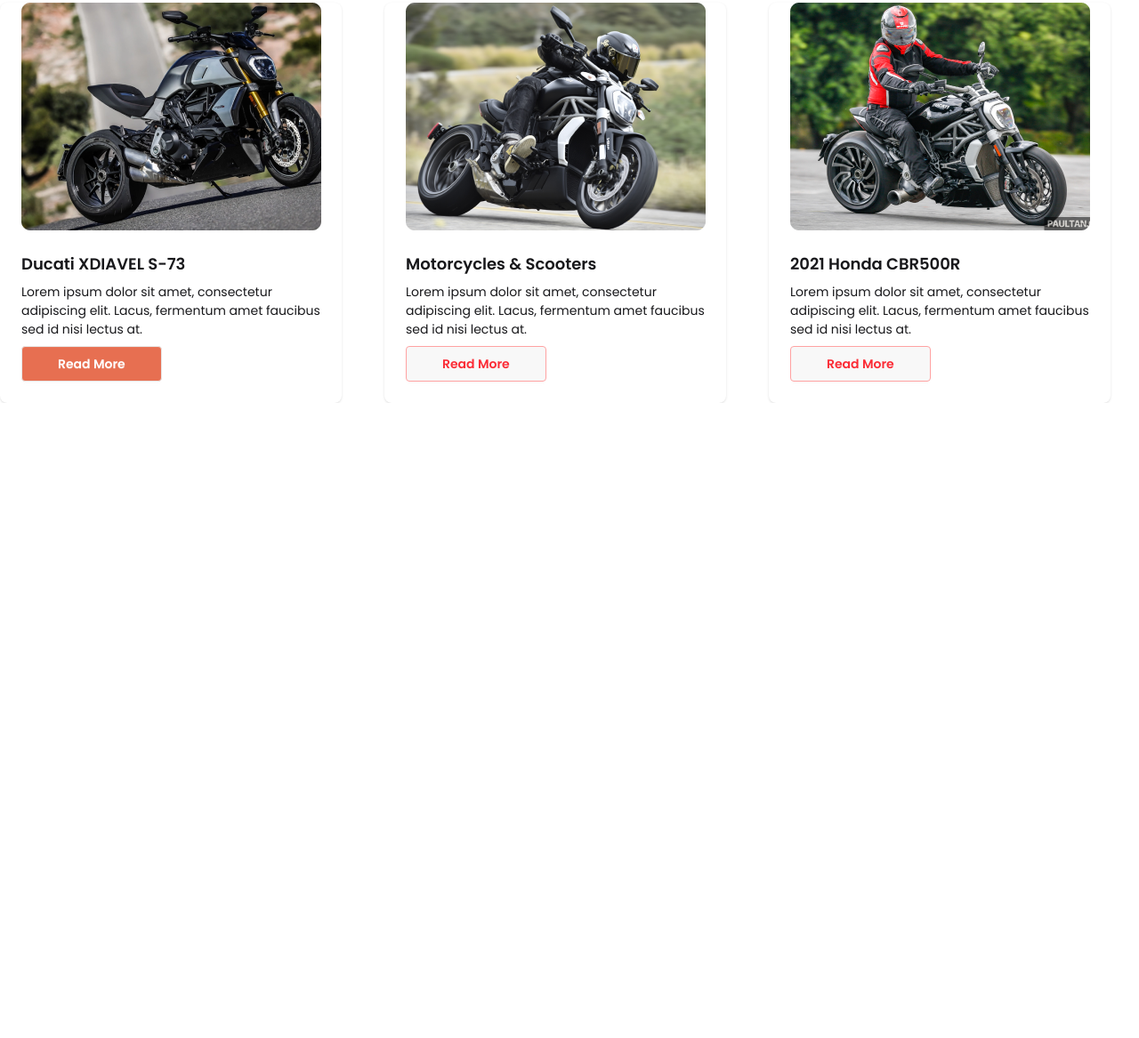
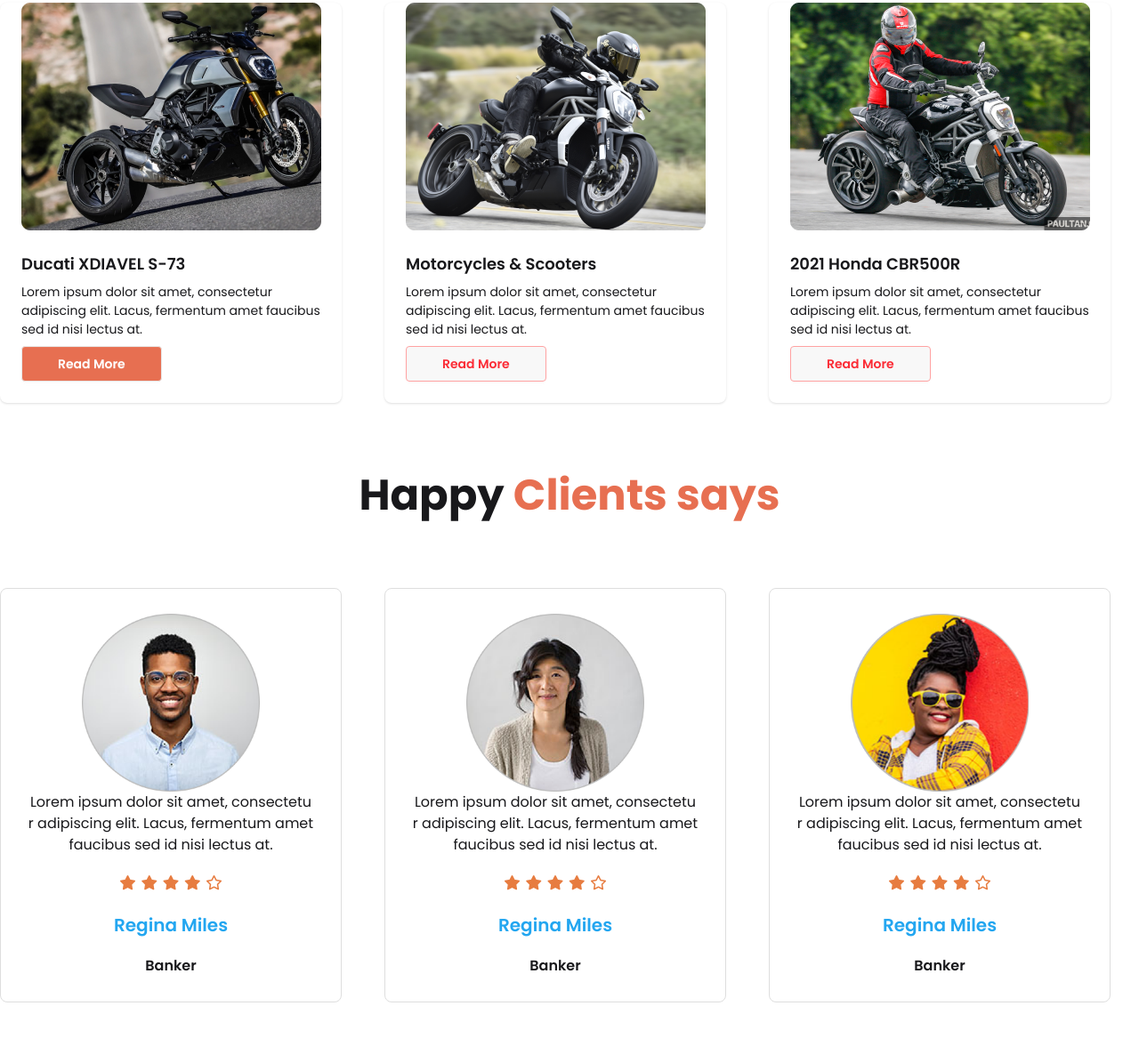
Before and after one commit to ajimcse/Biker-Zone-Taliwind-_DasiyUI, a plain HTML site: page index.html in a window 1280 px wide. Shown: the part 1367-2534 px from the top of the page at 89% size. Before the commit the page ends 1820 px from the top, so only its background shows below. Drawn offline with nearby package versions, Linux system fonts and the light colour scheme.

Commit message:
Clients section

```diff
--- a/index.html
+++ b/index.html
@@ -131,14 +131,15 @@
         </div>
     </header>
     <main>
-        <div>
+       <section>
+         <div>
             <div>
                 <div class="text-center pt-10">
                     <h2 class="font-bold lg:text-5xl text-3xl ">Fetured Bikes In This Year</h2>
                     <span class="text-red-500 font-semibold">Best bike collection</span>
                     <hr class="w-14 mx-auto text-red-500">
                 </div>
-                <div class="card bg-base-100   shadow-sm grid lg:grid-cols-3 gap-4 justify-center py-20 gap-y-5">
+                <div class="card bg-base-100    grid lg:grid-cols-3 gap-4 justify-center py-20 gap-y-5">
 
                     <div>
 
@@ -159,6 +160,7 @@
                 </div>
             </div>
         </div>
+       </section>
         <section>
             <div class="py-20">
                 <h2 class="font-bold text-5xl text-center ">latest News</h2>
@@ -210,6 +212,68 @@
                 </div>
             </div>
         </section>
+        <section>
+            <div class="py-20">
+                <h2 class="font-bold text-5xl text-center ">Happy <span class="text-[#E76F51]">Clients says</span></h2>
+
+            </div>
+            <div class="grid lg:grid-cols-3 gap-4 justify-center mx-auto pb-10">
+                <div class="card bg-base-100 w-96   border border-[#DEDEDE] p-7">
+                    <figure>
+                        <img class="w-50" src="./images/others/user-1.png" alt="Shoes" />
+                    </figure>
+                    <div class="  text-center space-y-5">
+                       <p>Lorem ipsum dolor sit amet, consectetu r adipiscing elit. Lacus, fermentum amet faucibus sed
+                            id nisi lectus at.</p>
+                        <div class=" s  ">
+                       <i class="fa-solid text-[#E77C40] fa-star"></i>
+                       <i class="fa-solid text-[#E77C40] fa-star"></i>
+                       <i class="fa-solid text-[#E77C40] fa-star"></i>
+                       <i class="fa-solid text-[#E77C40] fa-star"></i>
+                       <i class="fa-regular text-[#E77C40] fa-star"></i>
+                        </div>
+                        <p class="text-[#23A6F0] font-semibold text-xl">Regina Miles</p>
+                        <p class=" font-semibold">Banker</p>
+                    </div>
+                </div>
+               <div class="card bg-base-100 w-96   border border-[#DEDEDE] p-7">
+                    <figure>
+                        <img class="w-50" src="./images/others/user-2.png" alt="Shoes" />
+                    </figure>
+                    <div class="  text-center space-y-5">
+                       <p>Lorem ipsum dolor sit amet, consectetu r adipiscing elit. Lacus, fermentum amet faucibus sed
+                            id nisi lectus at.</p>
+                        <div class=" s  ">
+                       <i class="fa-solid text-[#E77C40] fa-star"></i>
+                       <i class="fa-solid text-[#E77C40] fa-star"></i>
+                       <i class="fa-solid text-[#E77C40] fa-star"></i>
+                       <i class="fa-solid text-[#E77C40] fa-star"></i>
+                       <i class="fa-regular text-[#E77C40] fa-star"></i>
+                        </div>
+                        <p class="text-[#23A6F0] font-semibold text-xl">Regina Miles</p>
+                        <p class=" font-semibold">Banker</p>
+                    </div>
+                </div>
+               <div class="card bg-base-100 w-96   border border-[#DEDEDE] p-7">
+                    <figure>
+                        <img class="w-50" src="./images/others/user-3.png" alt="Shoes" />
+                    </figure>
+                    <div class="  text-center space-y-5">
+                       <p>Lorem ipsum dolor sit amet, consectetu r adipiscing elit. Lacus, fermentum amet faucibus sed
+                            id nisi lectus at.</p>
+                        <div class=" s  ">
+                       <i class="fa-solid text-[#E77C40] fa-star"></i>
+                       <i class="fa-solid text-[#E77C40] fa-star"></i>
+                       <i class="fa-solid text-[#E77C40] fa-star"></i>
+                       <i class="fa-solid text-[#E77C40] fa-star"></i>
+                       <i class="fa-regular text-[#E77C40] fa-star"></i>
+                        </div>
+                        <p class="text-[#23A6F0] font-semibold text-xl">Regina Miles</p>
+                        <p class=" font-semibold">Banker</p>
+                    </div>
+                </div>
+            </div>
+        </section>
 
     </main>
     <footer>
```
